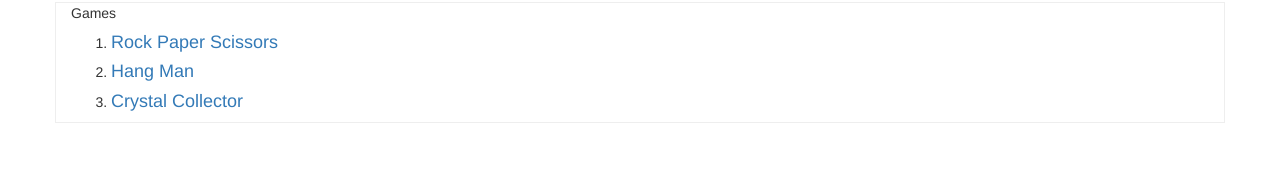
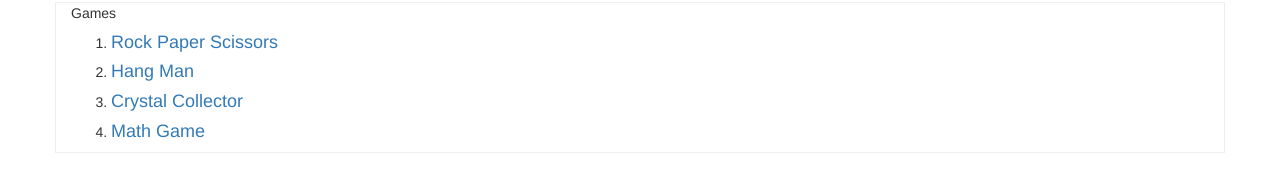
Before and after one commit to luthrajat/luthrajat.github.io, a plain HTML site: page index.html in a window 1280 px wide. Shown: the part 302-494 px from the top of the page. Drawn offline with nearby package versions, Linux system fonts and the light colour scheme.

Commit message:
added Math Game for Kids

```diff
--- a/index.html
+++ b/index.html
@@ -127,6 +127,7 @@
                 <li><h4><a target="_blank" href="https://luthrajat.github.io/RockPaperScissors/">Rock Paper Scissors</a></h4></li>
                 <li><h4><a target="_blank" href="https://luthrajat.github.io/HangMan/">Hang Man</a></h4></li>
 		<li><h4><a target="_blank" href="https://luthrajat.github.io/week-4-game/">Crystal Collector</a></h4></li>
+		<li><h4><a target="_blank" href="https://luthrajat.github.io/MathPower/">Math Game</a></h4></li>
               </ol>
             </div>
         </div>
```
